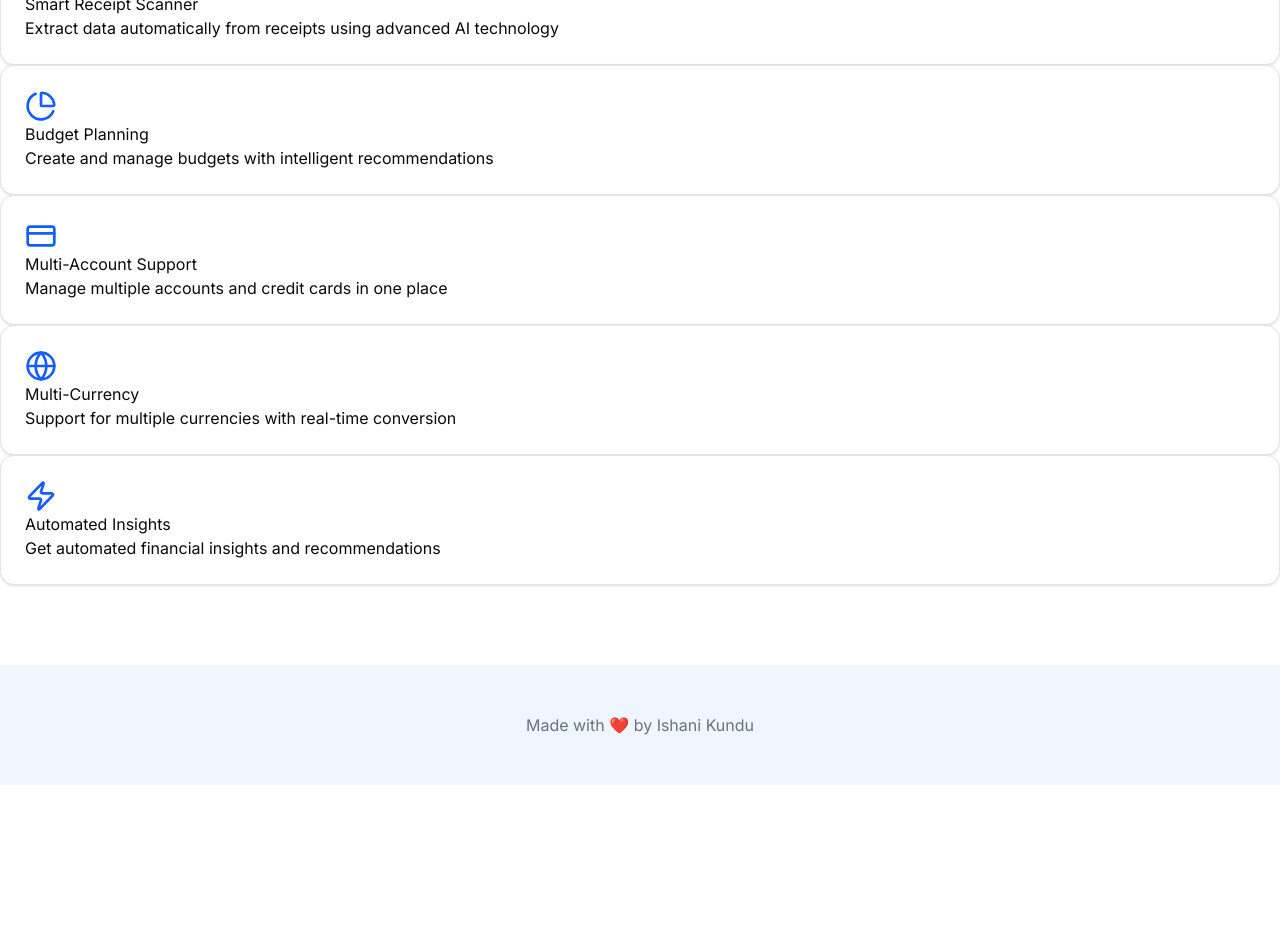
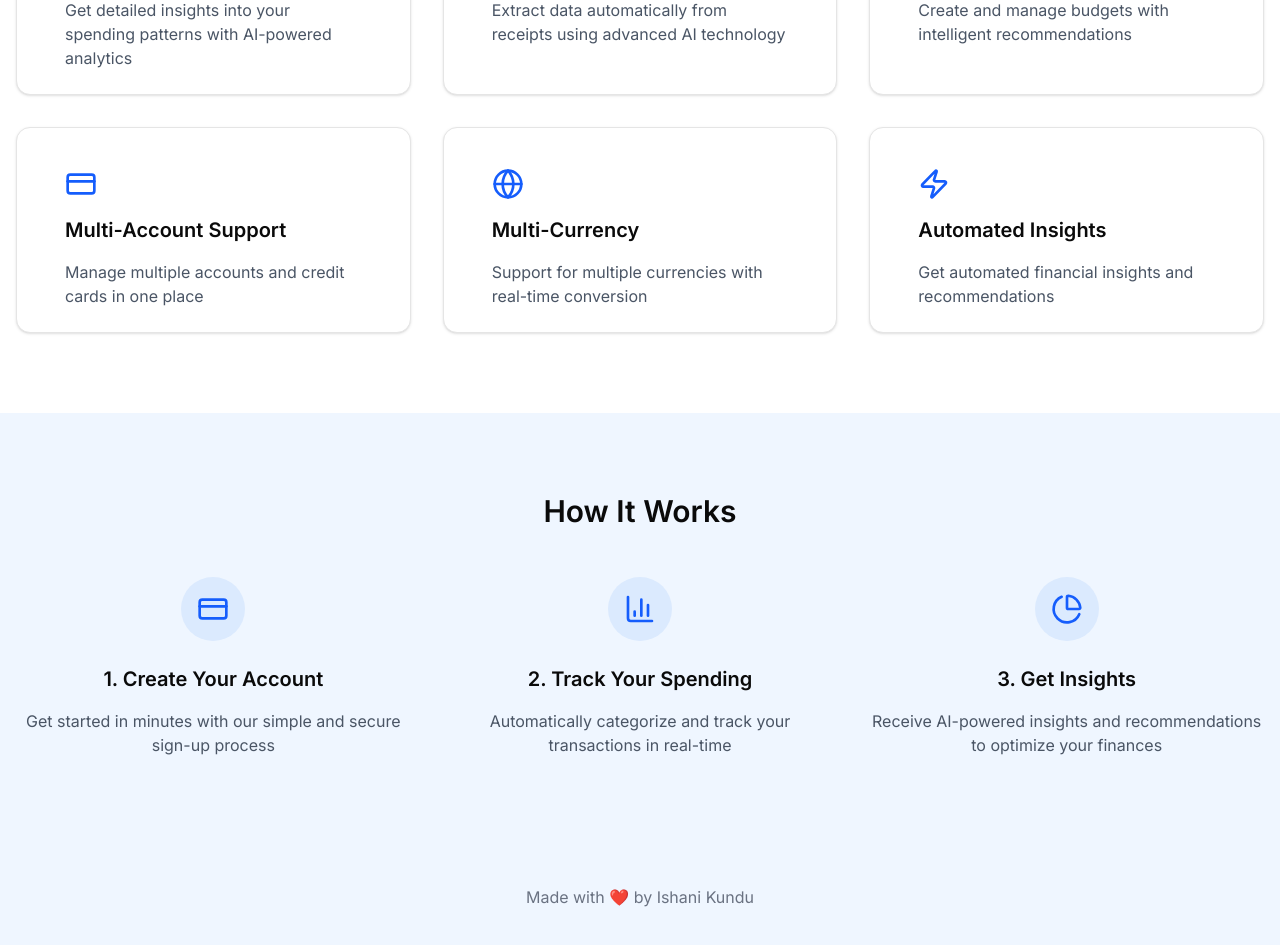
Before and after one commit to ishani-k/Prospr, a Next.js app: page / in a window 1280 px wide. Shown: the part 1960-2905 px from the top of the page. Before the commit the page ends 2745 px from the top, so only its background shows below. Built offline with nearby package versions, Linux system fonts and the light colour scheme; no server answers.

Commit message:
landing page

```diff
--- a/app/page.jsx
+++ b/app/page.jsx
@@ -1,6 +1,6 @@
 import HeroSection from "@/components/hero";
 import { Card, CardContent } from "@/components/ui/card";
-import { featuresData, statsData } from "@/data/landing";
+import { featuresData, howItWorksData, statsData } from "@/data/landing";
 
 export default function Home() {
   return (
@@ -22,17 +22,32 @@
       </section>
 
       <section className="py-20">
-        <div>
-          <h2>Smarter Tools for Smarter Money</h2>
-          <div>
+        <div className="container mx-auto px-4">
+          <h2 className="text-3xl font-semibold text-center mb-12">Smarter Tools for Smarter Money</h2>
+          <div className="grid grid-cols-1 md:grid-cols-2 lg:grid-cols-3 gap-8">
             {featuresData.map((feature, index) => (
-            <Card key={index}>
-              <CardContent>
+            <Card key={index} className="p-6">
+              <CardContent className="space-y-4 pt-4">
                 {feature.icon}
-                <h3>{feature.title}</h3>
-                <h3>{feature.description}</h3>
+                <h3 className="text-xl font-semibold">{feature.title}</h3>
+                <p className="text-gray-600">{feature.description}</p>
               </CardContent>
             </Card>
+            ))}
+          </div>
+        </div>
+      </section>
+
+      <section className="py-20 bg-blue-50">
+        <div className="container mx-auto px-4">
+          <h2 className="text-3xl font-semibold text-center mb-12">How It Works</h2>
+          <div className="grid grid-cols-1 md:grid-cols-3 gap-8">
+            {howItWorksData.map((step, index) => (
+              <div key={index} className="text-center">
+                <div className="w-16 h-16 bg-blue-100 rounded-full flex items-center justify-center mx-auto mb-6">{step.icon}</div>
+                <h3 className="text-xl font-semibold mb-4">{step.title}</h3>
+                <p className="text-gray-600">{step.description}</p>
+              </div>
             ))}
           </div>
         </div>
```
